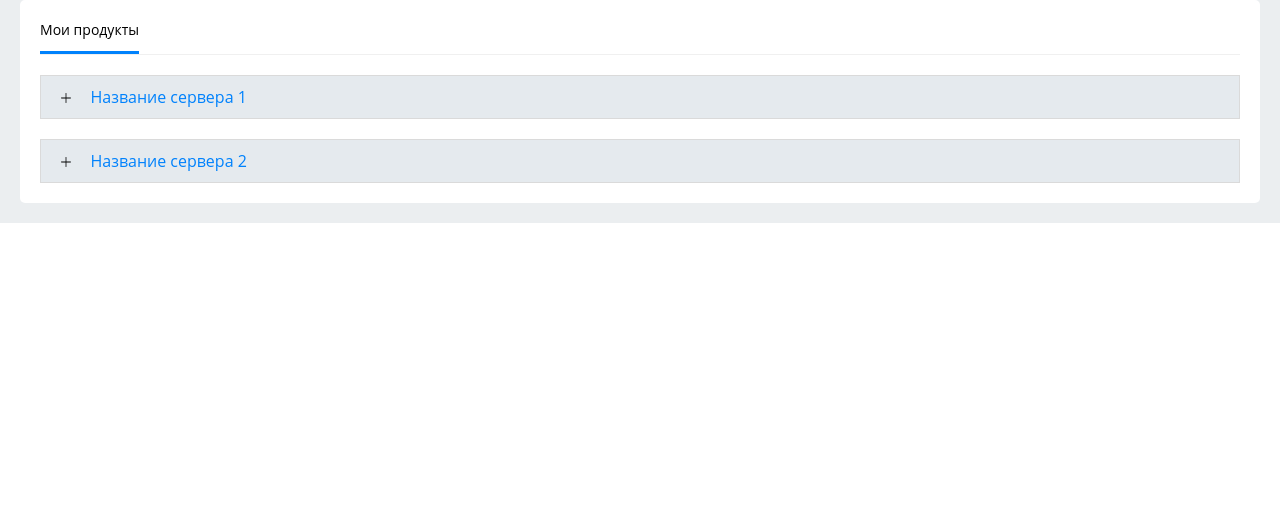
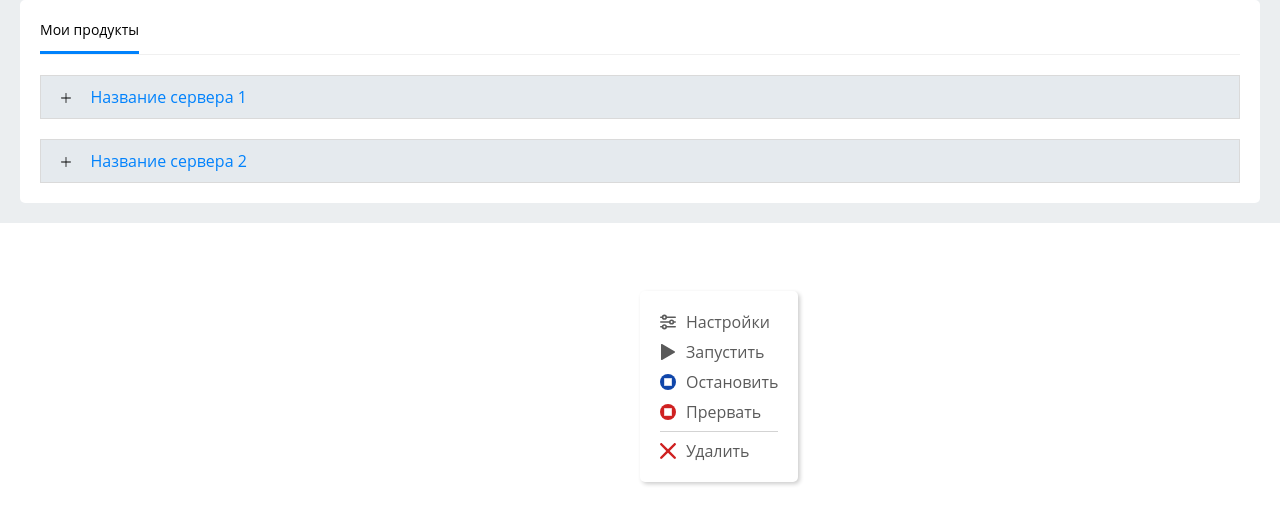
Before and after one commit to PaulAsaf2/test-webapp-frontend, a website: page index.html in a window 1280 px wide. Shown: the part 109-632 px from the top of the page. Drawn offline with Linux system fonts and the light colour scheme.

Commit message:
настроить вёрстку диалогового окна

```diff
--- a/index.html
+++ b/index.html
@@ -211,6 +211,63 @@
 
   </main>
 
+  <div class="context-menu">
+    <ul class="context-menu_list">
+      <li class="context-menu_item">
+        <svg class="w-6 h-6 text-gray-800 dark:text-white" aria-hidden="true" xmlns="http://www.w3.org/2000/svg"
+          fill="none" viewBox="0 0 20 20" width="16px" height="16px">
+          <path stroke="currentColor" stroke-linecap="round" stroke-linejoin="round" stroke-width="2"
+            d="M7.75 4H19M7.75 4a2.25 2.25 0 0 1-4.5 0m4.5 0a2.25 2.25 0 0 0-4.5 0M1 4h2.25m13.5 6H19m-2.25 0a2.25 2.25 0 0 1-4.5 0m4.5 0a2.25 2.25 0 0 0-4.5 0M1 10h11.25m-4.5 6H19M7.75 16a2.25 2.25 0 0 1-4.5 0m4.5 0a2.25 2.25 0 0 0-4.5 0M1 16h2.25" />
+        </svg>
+        Настройки
+      </li>
+      <li class="context-menu_item">
+        <svg class="w-6 h-6 text-gray-800 dark:text-white" aria-hidden="true" xmlns="http://www.w3.org/2000/svg"
+          fill="currentColor" viewBox="0 0 14 16" width="16px" height="16px">
+          <path d="M0 .984v14.032a1 1 0 0 0 1.506.845l12.006-7.016a.974.974 0 0 0 0-1.69L1.506.139A1 1 0 0 0 0 .984Z" />
+        </svg>
+        Запустить
+      </li>
+      <li class="context-menu_item">
+        <svg version="1.1" id="Capa_1" xmlns="http://www.w3.org/2000/svg" xmlns:xlink="http://www.w3.org/1999/xlink"
+          x="0px" y="0px" viewBox="0 0 58 58" style="enable-background:new 0 0 58 58;" xml:space="preserve" width="16px"
+          height="16px">
+          <circle style="fill:#1046aa;" cx="29" cy="29" r="29" />
+          <g>
+            <rect x="16" y="16" style="fill:#FFFFFF;" width="26" height="26" />
+            <path style="fill:#FFFFFF;" d="M43,43H15V15h28V43z M17,41h24V17H17V41z" />
+          </g>
+        </svg>
+        Остановить
+      </li>
+      <li class="context-menu_item">
+        <svg version="1.1" id="Capa_1" xmlns="http://www.w3.org/2000/svg" xmlns:xlink="http://www.w3.org/1999/xlink"
+          x="0px" y="0px" viewBox="0 0 58 58" style="enable-background:new 0 0 58 58;" xml:space="preserve" width="16px"
+          height="16px">
+          <circle style="fill:#cf2121;" cx="29" cy="29" r="29" />
+          <g>
+            <rect x="16" y="16" style="fill:#FFFFFF;" width="26" height="26" />
+            <path style="fill:#FFFFFF;" d="M43,43H15V15h28V43z M17,41h24V17H17V41z" />
+          </g>
+        </svg>
+        Прервать
+      </li>
+      <div class="context-menu_divide-line"></div>
+      <li class="context-menu_item">
+        <svg version="1.1" id="Layer_1" xmlns="http://www.w3.org/2000/svg" xmlns:xlink="http://www.w3.org/1999/xlink"
+          x="0px" y="0px" viewBox="0 0 60.963 60.842" style="enable-background:new 0 0 60.963 60.842;"
+          xml:space="preserve" width="16px" height="16px">
+          <path style="fill:#cf2121;" d="M59.595,52.861L37.094,30.359L59.473,7.98c1.825-1.826,1.825-4.786,0-6.611
+       c-1.826-1.825-4.785-1.825-6.611,0L30.483,23.748L8.105,1.369c-1.826-1.825-4.785-1.825-6.611,0c-1.826,1.826-1.826,4.786,0,6.611
+       l22.378,22.379L1.369,52.861c-1.826,1.826-1.826,4.785,0,6.611c0.913,0.913,2.109,1.369,3.306,1.369s2.393-0.456,3.306-1.369
+       l22.502-22.502l22.501,22.502c0.913,0.913,2.109,1.369,3.306,1.369s2.393-0.456,3.306-1.369
+       C61.42,57.647,61.42,54.687,59.595,52.861z" />
+        </svg>
+        Удалить
+      </li>
+    </ul>
+  </div>
+
   <script type="module" src="script.js"></script>
 </body>
 
--- a/script.js
+++ b/script.js
@@ -90,6 +90,10 @@ function createRow(tableElement, dbRow) {
   tries.textContent = dbRow.numberOfTries
   streams.textContent = dbRow.streams
   maximum.textContent = dbRow.maximum
+
+  rowElement.addEventListener('contextmenu', function(event) {
+    event.preventDefault()
+  })
 
   addRow(rowElement, tableElement)
 }
--- a/style.css
+++ b/style.css
@@ -255,3 +255,39 @@ li {
 .tab_setting_item_last {
 
 }
+
+/* ----- CONTEXT MENU ----- */
+
+.context-menu {
+  position: absolute;
+  top: 50%;
+  left: 50%;
+  background-color: white;
+  padding: 20px;
+  border-radius: 5px;
+  box-shadow: 2px 2px 4px rgba(0, 0, 0, .2);
+}
+
+.context-menu_list {
+  display: flex;
+  flex-direction: column;
+  row-gap: 8px;
+}
+
+.context-menu_item {
+  display: flex;
+  align-items: center;
+  column-gap: 10px;
+  font-size: medium;
+  color: #5a5a5a;
+  cursor: pointer;
+}
+
+.context-menu_item:hover {
+  color: black;
+}
+
+.context-menu_divide-line {
+  height: 1px;
+  background-color: lightgrey;
+}
```
